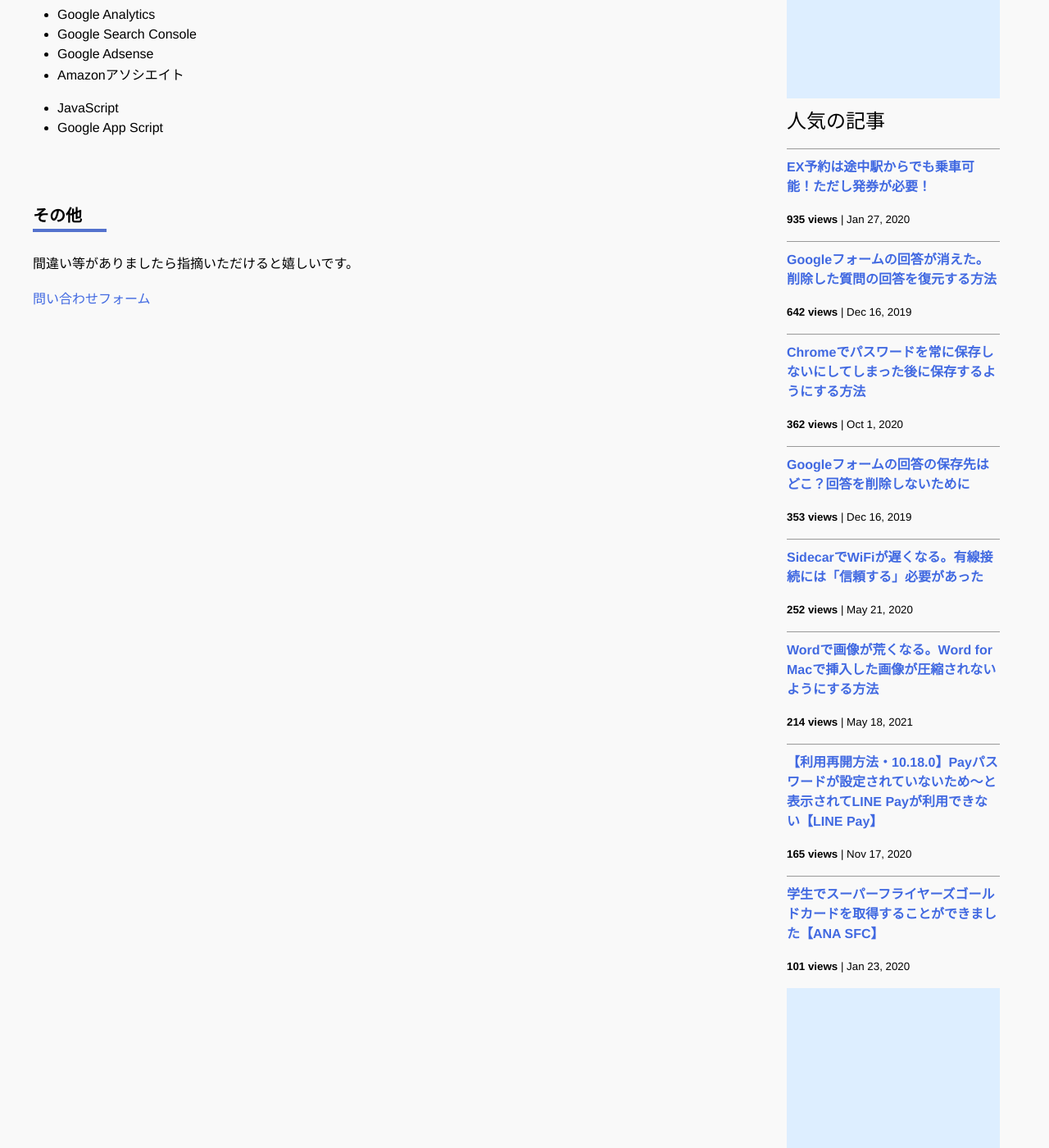
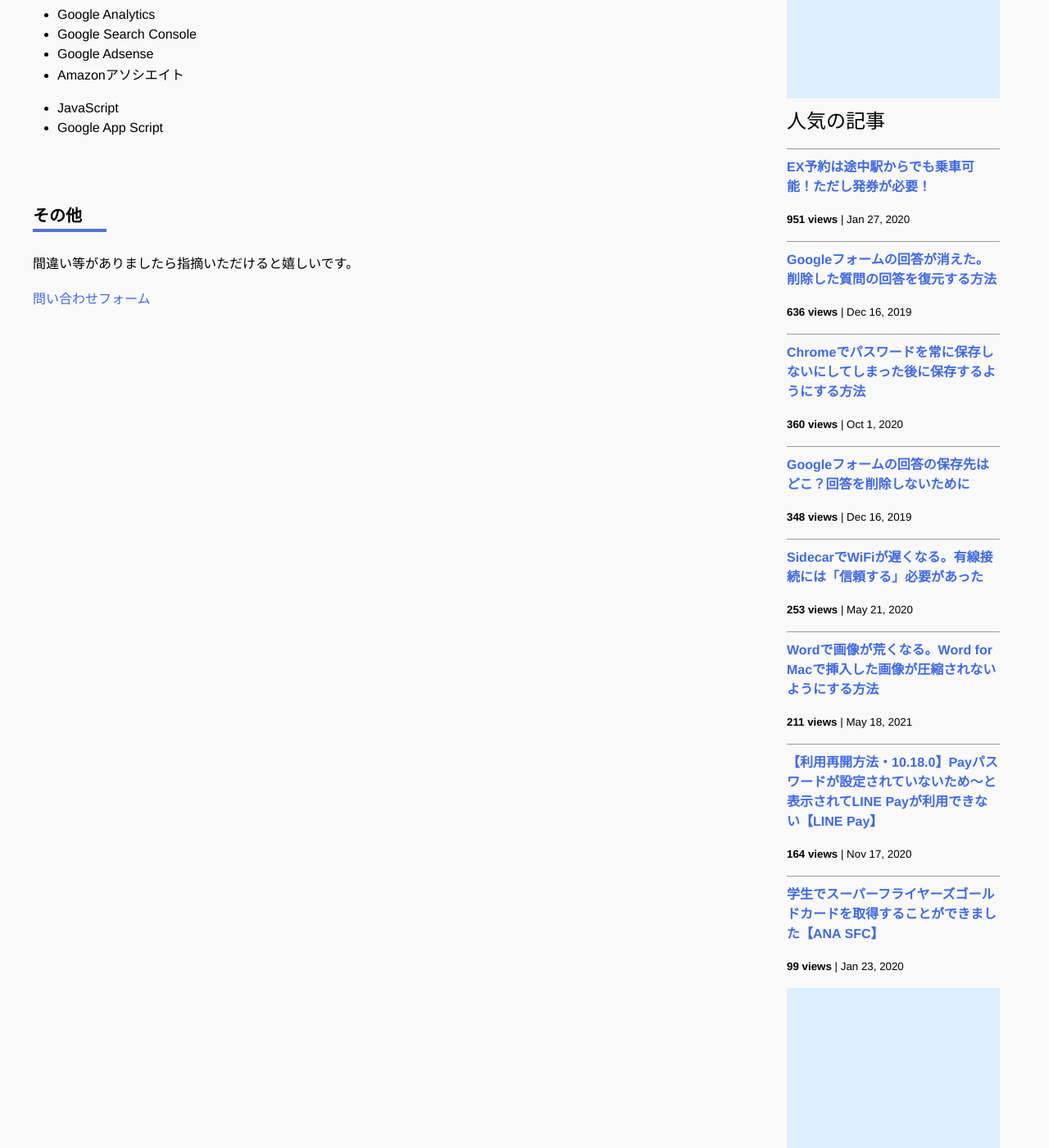
Before and after one commit to iwanaminami/shoyaiwaname, a Jekyll site: the page built from about.markdown, in a window 1280 px wide and 1400 px high, scrolled down 693 px. Shown: the whole window at 82% size. Built offline with Jekyll 4.4.1, drawn with Linux system fonts in a browser that asks for light colours; nearby versions of some CDN libraries; comment, search, counter and statistics services are not loaded.

Commit message:
a new commit message

```diff
--- a/_data/popularposts.yml
+++ b/_data/popularposts.yml
@@ -1,17 +1,17 @@
 side:
-  - view: 935
+  - view: 951
     url: /2020/01/27/ex-rideontheway.html
-  - view: 642
+  - view: 636
     url: /2019/12/16/restore-googleform.html
-  - view: 362
+  - view: 360
     url: /2020/10/01/googlepassword.html
-  - view: 353
+  - view: 348
     url: /2019/12/16/googleform-answers.html
-  - view: 252
+  - view: 253
     url: /2020/05/21/sidecar-via-cable.html
-  - view: 214
+  - view: 211
     url: /2021/05/18/image-compression-word.html
-  - view: 165
+  - view: 164
     url: /2020/11/17/linepay.html
-  - view: 101
+  - view: 99
     url: /2020/01/23/sfcgold.html
```
